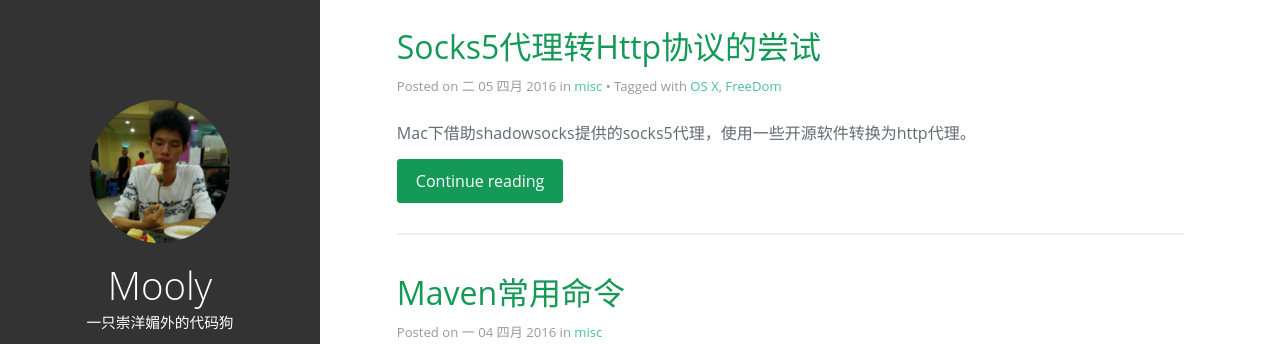
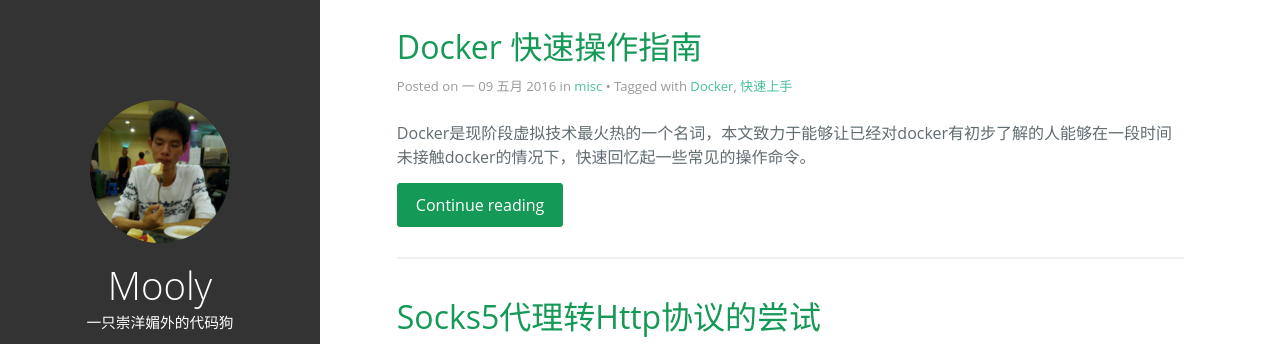
Before and after one commit to amooly/amooly.github.io, a plain HTML site: page author/mooly.html in a window 1280 px wide. Shown: the top 344 px of the page. Drawn offline with nearby package versions, Linux system fonts and the light colour scheme.

Commit message:
增加Docker快速入门

```diff
--- a/author/mooly.html
+++ b/author/mooly.html
@@ -18,7 +18,9 @@
   <meta charset="utf-8" />
   <meta name="viewport" content="width=device-width, initial-scale=1.0" />
   <!--<meta name="robots" content="" />-->
+
     <meta name="google-site-verification" content="iO4cZfjGoC2LTAWSvSNocSKMhQ5OuWeaGLvh5uei_80" />
+
     <meta name="author" content="Mooly" />
     <meta name="description" content="" />
 <meta property="og:site_name" content="Mooly's Home"/>
@@ -55,6 +57,23 @@
   </aside>
   <main>
 
+    <!--<div id="article-list">
+        <h2></h2>
+    </div>-->
+<article>
+  <header>
+    <h2><a href="/docker-kuai-su-cao-zuo-zhi-nan.html">Docker 快速操作指南</a></h2>
+    <p>
+      Posted on 一 09 五月 2016 in <a href="/category/misc.html">misc</a>
+      &#8226; Tagged with
+      <a href="/tag/docker.html">Docker</a>,      <a href="/tag/kuai-su-shang-shou.html">快速上手</a>    </p>
+  </header>
+  <div>
+      <p>Docker是现阶段虚拟技术最火热的一个名词，本文致力于能够让已经对docker有初步了解的人能够在一段时间未接触docker的情况下，快速回忆起一些常见的操作命令。</p>
+      <a class="btn" href="/docker-kuai-su-cao-zuo-zhi-nan.html">Continue reading</a>
+  </div>
+  <hr />
+</article>
     <!--<div id="article-list">
         <h2></h2>
     </div>-->
```
Also changed, not shown: archives.html (+4 -0 lines), authors.html (+3 -1 lines), categories.html (+3 -1 lines), category/misc.html (+19 -0 lines), index.html (+19 -0 lines), integer-bao-zhuang-lei-huan-cun.html (+2 -0 lines), mavenchang-yong-ming-ling.html (+2 -0 lines), mysqlchuang-jian-xin-yong-hu-ji-quan-xian-guan-li.html (+2 -0 lines), socks5dai-li-zhuan-httpxie-yi-de-chang-shi.html (+2 -0 lines), tag/blogqian-yi.html (+2 -0 lines), tag/freedom.html (+2 -0 lines), tag/java.html (+2 -0 lines), tag/os-x.html (+2 -0 lines), tags.html (+4 -0 lines).
